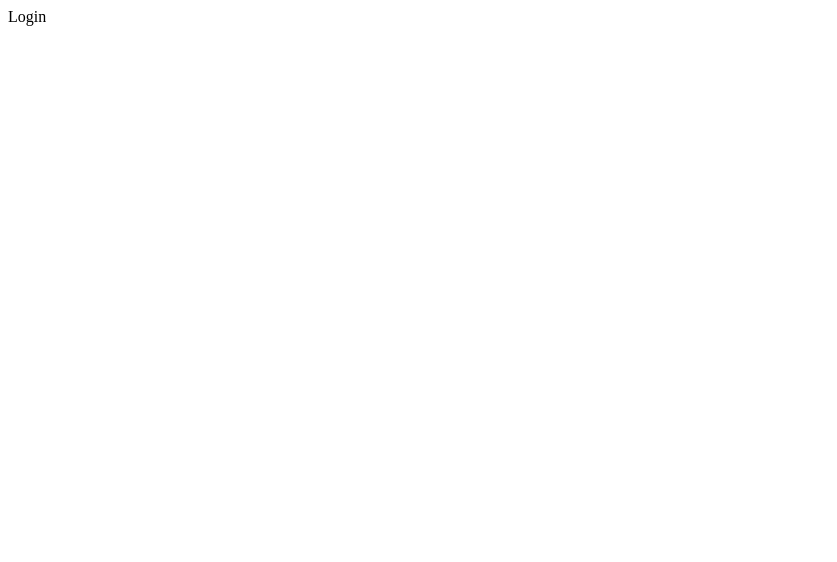
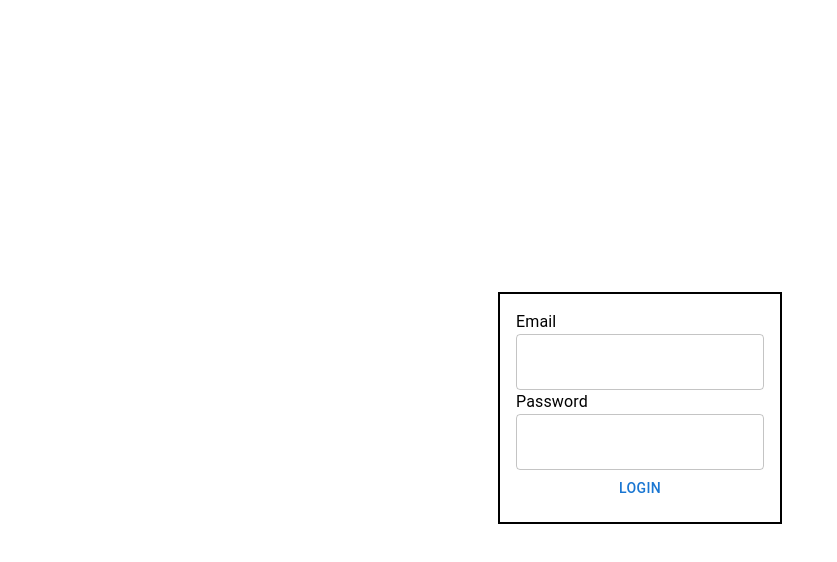
Before and after one commit to kunal-purbia/shared-notes, a Next.js app: page /auth/login in a window 1280 px wide. Shown: the top 562 px of the page, without its empty margins (0-837 px from the left). Built offline with nearby package versions, Linux system fonts and the light colour scheme.

Commit message:
login done

```diff
--- a/src/app/auth/login/page.tsx
+++ b/src/app/auth/login/page.tsx
@@ -1,9 +1,86 @@
-import React from 'react'
+"use client";
+import { Toaster } from "@/components/Toaster";
+import { Box, Button, TextField, Typography } from "@mui/material";
+import { useRouter } from "next/navigation";
+import React, { useState } from "react";
 
 const Login = () => {
+  const router = useRouter();
+  const [email, setEmail] = useState<string>("");
+  const [password, setPassword] = useState<string>("");
+  const [toaster, setToaster] = useState<any>(null);
+
+  const handleLogin = async (e: any) => {
+    try {
+      e.preventDefault();
+      const result = await fetch("/api/auth/login", {
+        method: "POST",
+        headers: { "Content-Type": "application/json" },
+        body: JSON.stringify({ email, password }),
+      });
+      const res = await result.json();
+      if (res.token && res.message === "Account login successfull") {
+        localStorage.setItem("token", res.token);
+        setToaster({
+          open: true,
+          message: res.message,
+          onClose: () => setToaster(null),
+        });
+        router.push("/auth/dashboard");
+      } else {
+        throw new Error(res.message);
+      }
+    } catch (error) {
+      console.log("Error while registration", error);
+      setToaster({
+        open: true,
+        message: "Error while registration",
+        onClose: () => setToaster(null),
+      });
+    }
+  };
   return (
-    <div>Login</div>
-  )
-}
+    <>
+      <Box
+        sx={{
+          display: "flex",
+          height: "100vh",
+          alignItems: "center",
+          justifyContent: "center",
+        }}
+      >
+        <Box
+          sx={{
+            padding: "16px",
+            border: "2px solid black",
+            display: "flex",
+            flexDirection: "column",
+          }}
+        >
+          <Typography>Email</Typography>
+          <TextField
+            value={email}
+            onChange={(e) => setEmail(e.target.value)}
+            type="email"
+          />
+          <Typography>Password</Typography>
+          <TextField
+            value={password}
+            onChange={(e) => setPassword(e.target.value)}
+            type="password"
+          />
+          <Button onClick={handleLogin}>Login</Button>
+        </Box>
+      </Box>
+      {toaster && (
+        <Toaster
+          open={toaster.open}
+          message={toaster.message}
+          onClose={toaster.onClose}
+        />
+      )}
+    </>
+  );
+};
 
-export default Login
+export default Login;
```
Also changed, not shown: src/app/auth/register/page.tsx (+9 -1 lines), src/app/dashboard/page.tsx (added, +9 -0 lines).
